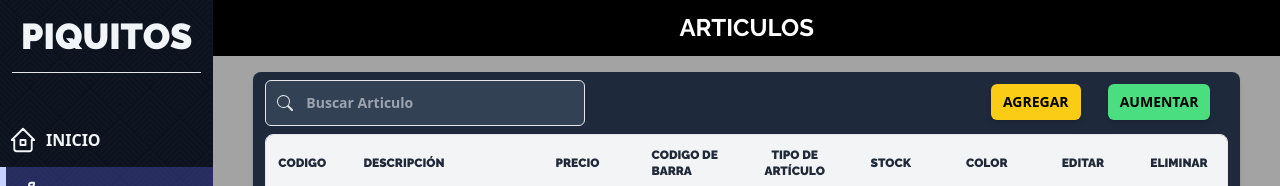
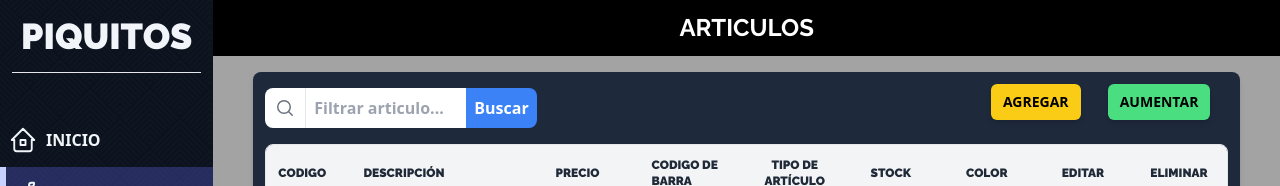
Before and after one commit to julibosch/libreria-front, a React (Vite) app: page /inicio/articulos in a window 1280 px wide. Shown: the top 186 px of the page. Built offline with nearby package versions, Linux system fonts and the light colour scheme; no server answers.

Commit message:
Nuevo filtro de articulos

```diff
--- a/src/pages/ArticuloPage.jsx
+++ b/src/pages/ArticuloPage.jsx
@@ -1,21 +1,40 @@
-import { useContext } from "react";
-import { ToastContainer } from 'react-toastify';
-import 'react-toastify/dist/ReactToastify.css';
+import { useContext, useState } from "react";
+import { ToastContainer } from "react-toastify";
+import "react-toastify/dist/ReactToastify.css";
 import AltaArticulo from "../components/AltaArticulo";
 import articuloProvider from "../context/ArticuloProvider";
 import Articulo from "../components/Articulo";
 
 const ArticuloPage = () => {
-  const { activarAltaModal, setActivarAltaModal, articulos, activarEditar, articulosFiltrados, setArticulosFiltrados } = useContext(articuloProvider);
+  const {
+    activarAltaModal,
+    setActivarAltaModal,
+    articulos,
+    activarEditar,
+    articulosFiltrados,
+    setArticulosFiltrados,
+  } = useContext(articuloProvider);
 
-  const handleFiltrar = (e) => {
-    const filtrar = e.target.value;
+  const [filtro, setFiltro] = useState("");
 
+  //Toma el valor del input
+  const handleFiltro = e => {
+    if (e.target.value === "") {
+      setArticulosFiltrados(articulos);
+    }
+    setFiltro(e.target.value);
+  }
+
+  const handleFiltrar = e => {
+    e.preventDefault();
     const artFiltrados = articulos.filter(
-      articulo => articulo?.codigo_buscador?.toLowerCase().includes(filtrar.toLowerCase()) ||
-      articulo.descripcion?.toLowerCase()?.includes(filtrar.toLowerCase()) ||
-      articulo.tipoArticulo?.toLowerCase()?.includes(filtrar.toLowerCase()) ||
-      articulo.codigo_barra?.toLowerCase()?.includes(filtrar.toLowerCase())
+          (articulo) =>
+            articulo?.codigo_buscador
+              ?.toLowerCase()
+              .includes(filtro.toLowerCase()) ||
+            articulo.descripcion?.toLowerCase()?.includes(filtro.toLowerCase()) ||
+            articulo.tipoArticulo?.toLowerCase()?.includes(filtro.toLowerCase()) ||
+            articulo.codigo_barra?.toLowerCase()?.includes(filtro.toLowerCase())
         );
 
         setArticulosFiltrados(artFiltrados);
@@ -31,29 +50,31 @@ const ArticuloPage = () => {
           <div className="flex flex-col">
             <div className="overflow-x-auto">
               <div className="py-2 pl-3 relative">
-                <div className="relative max-w-xs">
-                  <label htmlFor="hs-table-search" className="sr-only">
-                    Buscar
-                  </label>
+                <div class="rounded-lg py-2">
+                  <div class="flex">
+                    <div class="flex w-10 items-center justify-center rounded-tl-lg rounded-bl-lg border-r border-gray-200 bg-white p-5">
+                      <svg
+                        viewBox="0 0 20 20"
+                        aria-hidden="true"
+                        class="pointer-events-none absolute w-5 fill-gray-500 transition"
+                      >
+                        <path d="M16.72 17.78a.75.75 0 1 0 1.06-1.06l-1.06 1.06ZM9 14.5A5.5 5.5 0 0 1 3.5 9H2a7 7 0 0 0 7 7v-1.5ZM3.5 9A5.5 5.5 0 0 1 9 3.5V2a7 7 0 0 0-7 7h1.5ZM9 3.5A5.5 5.5 0 0 1 14.5 9H16a7 7 0 0 0-7-7v1.5Zm3.89 10.45 3.83 3.83 1.06-1.06-3.83-3.83-1.06 1.06ZM14.5 9a5.48 5.48 0 0 1-1.61 3.89l1.06 1.06A6.98 6.98 0 0 0 16 9h-1.5Zm-1.61 3.89A5.48 5.48 0 0 1 9 14.5V16a6.98 6.98 0 0 0 4.95-2.05l-1.06-1.06Z"></path>
+                      </svg>
+                    </div>
                     <input
                       type="text"
-                    name="hs-table-search"
-                    id="hs-table-search"
-                    className="block w-full p-3 pl-10 text-sm text-slate-50 font-semibold border-gray-200 rounded-md bg-slate-700 focus:shadow-inner focus:shadow-slate-600 focus:border-slate-600 focus:bg-slate-500 focus:text-md transition-colors border outline-none"
-                    placeholder="Buscar Articulo"
-                    onChange={handleFiltrar}
+                      class="w-full max-w-[160px] bg-white pl-2 text-base font-semibold outline-0"
+                      placeholder="Filtrar articulo..."
+                      id=""
+                      onChange={handleFiltro}
+
                     />
-                  <div className="absolute inset-y-0 left-0 flex items-center pl-3 pointer-events-none">
-                    <svg
-                      className="h-4 w-4 text-gray-200"
-                      xmlns="http://www.w3.org/2000/svg"
-                      width="20"
-                      height="20"
-                      fill="currentColor"
-                      viewBox="0 0 16 16"
-                    >
-                      <path d="M11.742 10.344a6.5 6.5 0 1 0-1.397 1.398h-.001c.03.04.062.078.098.115l3.85 3.85a1 1 0 0 0 1.415-1.414l-3.85-3.85a1.007 1.007 0 0 0-.115-.1zM12 6.5a5.5 5.5 0 1 1-11 0 5.5 5.5 0 0 1 11 0z" />
-                    </svg>
+                    <input
+                      type="submit"
+                      value="Buscar"
+                      class="bg-blue-500 p-2 rounded-tr-lg rounded-br-lg text-white font-semibold hover:bg-blue-800 transition-colors cursor-pointer"
+                      onClick={handleFiltrar}
+                    />
                   </div>
                 </div>
                 <div className="absolute w-1/4 justify-around flex right-4 top-3">
@@ -135,24 +156,23 @@ const ArticuloPage = () => {
                       </tr>
                     </thead>
                     <tbody className="divide-y divide-gray-200">
-                      {
-                        articulosFiltrados.length > 0 ? (
-                          articulosFiltrados.map(articulo => (
+                      {articulosFiltrados.length > 0 ? (
+                        articulosFiltrados.map((articulo) => (
                           <Articulo key={articulo.id} articuloProp={articulo} />
                         ))
-                        )
-                          :
-                          (
-                            articulos.length > 0 ?
+                      ) : articulos.length > 0 ? (
                         <tr>
-                              <td className="font-bold p-2">No existe el articulo con esa especificacion</td>
+                          <td className="font-bold p-2">
+                            No existe el articulo con esa especificacion
+                          </td>
                         </tr>
-                            :
+                      ) : (
                         <tr>
-                              <td className="font-bold p-2">No hay ningún artículo, cargue uno</td>
+                          <td className="font-bold p-2">
+                            No hay ningún artículo, cargue uno
+                          </td>
                         </tr>
-                          )
-                      }
+                      )}
                     </tbody>
                   </table>
                 </div>
```
Lines whose indentation alone changed are shown as unchanged.
